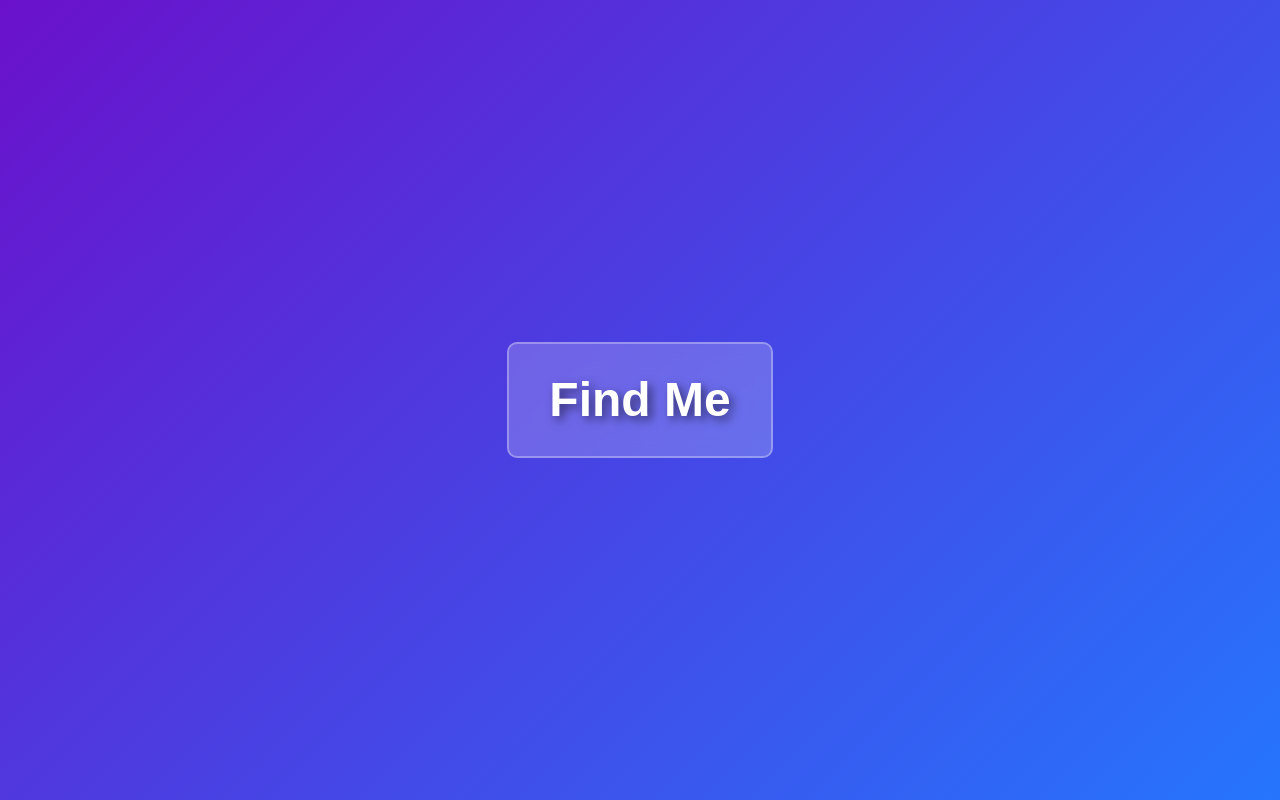
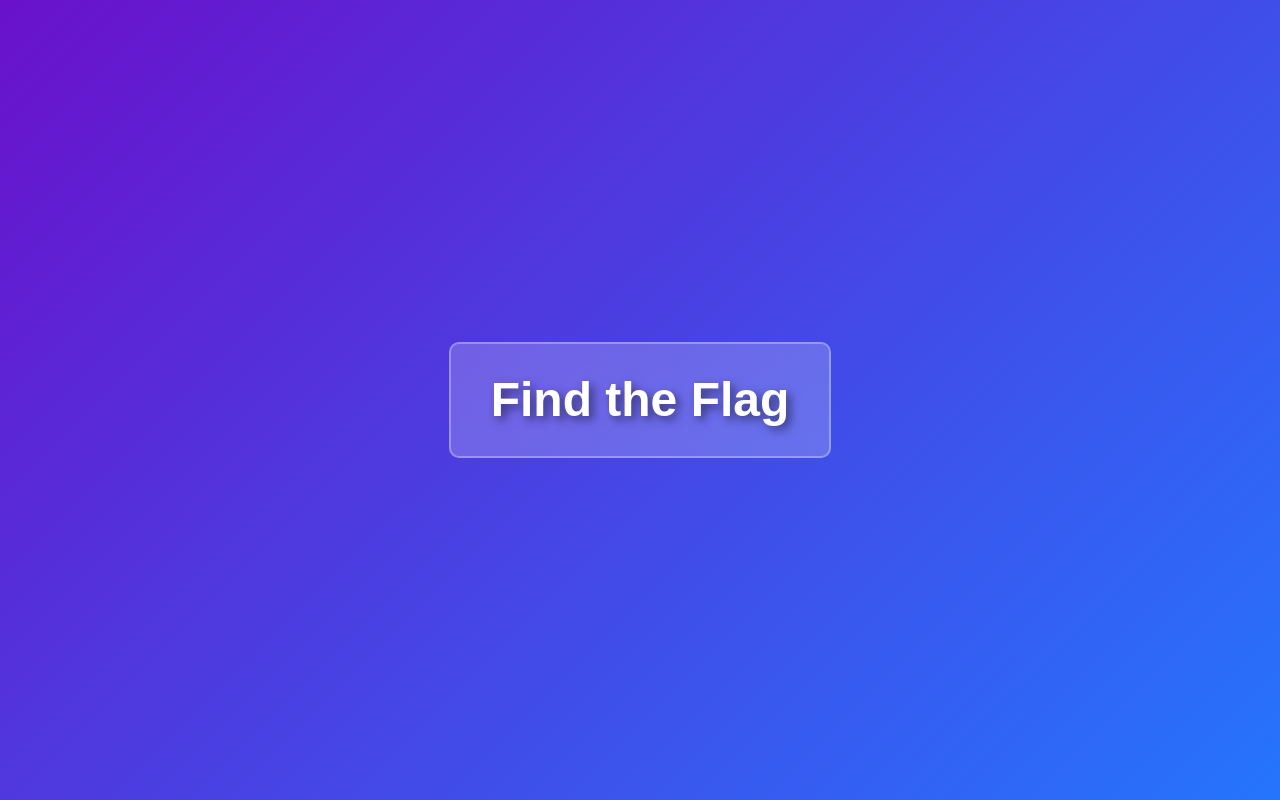
Before and after one commit to WinstonLloyd/Find-Me, a plain HTML site: page next.html in a window 1280 px wide. Drawn offline with nearby package versions, Linux system fonts and the light colour scheme.

Commit message:
Update next.html

```diff
--- a/next.html
+++ b/next.html
@@ -29,6 +29,6 @@
     </style>
 </head>
 <body>
-    <div class="find-me text-center">Find Me</div>
+    <div class="find-me text-center">Find the Flag</div>
 </body>
 </html>
```
